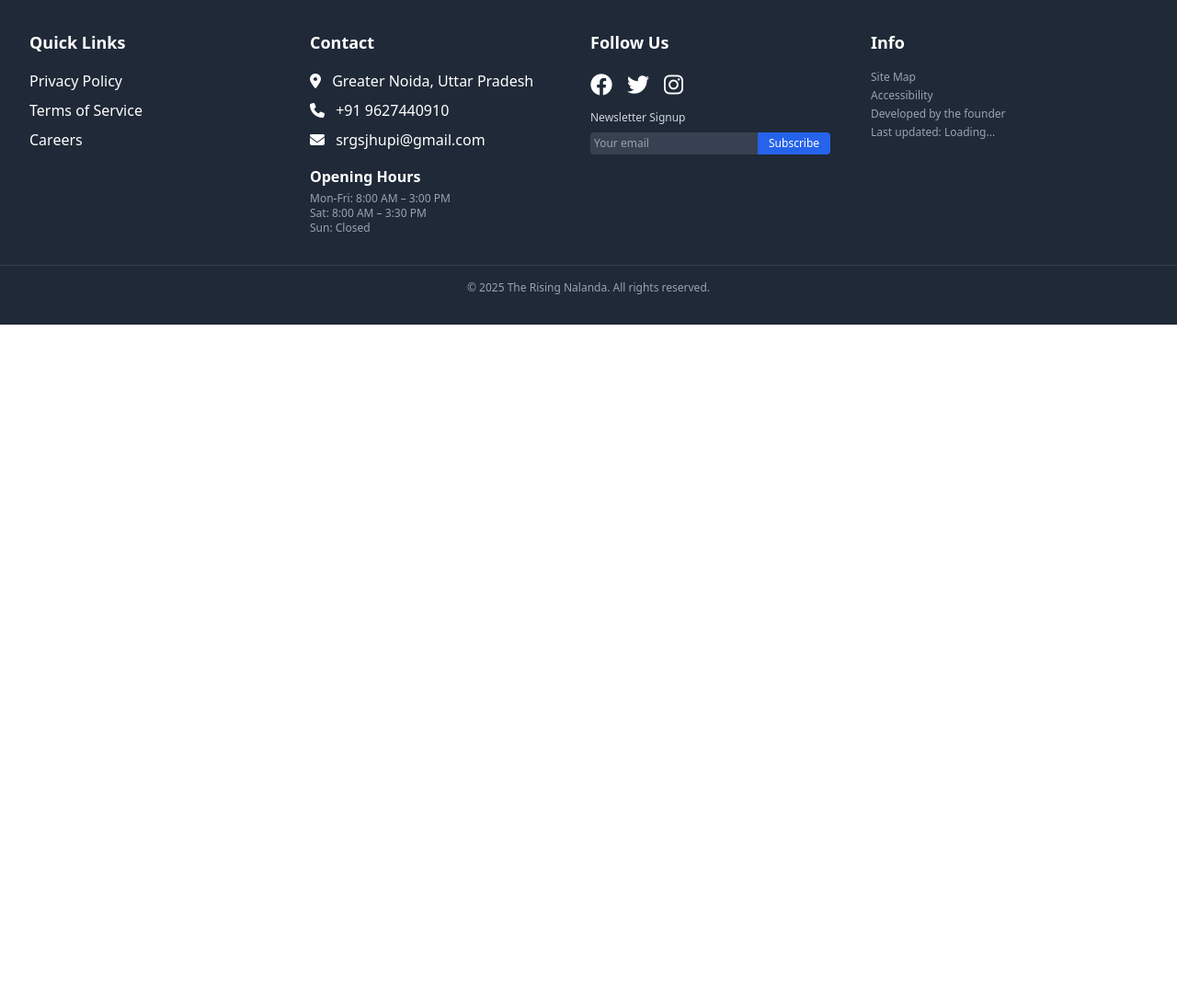
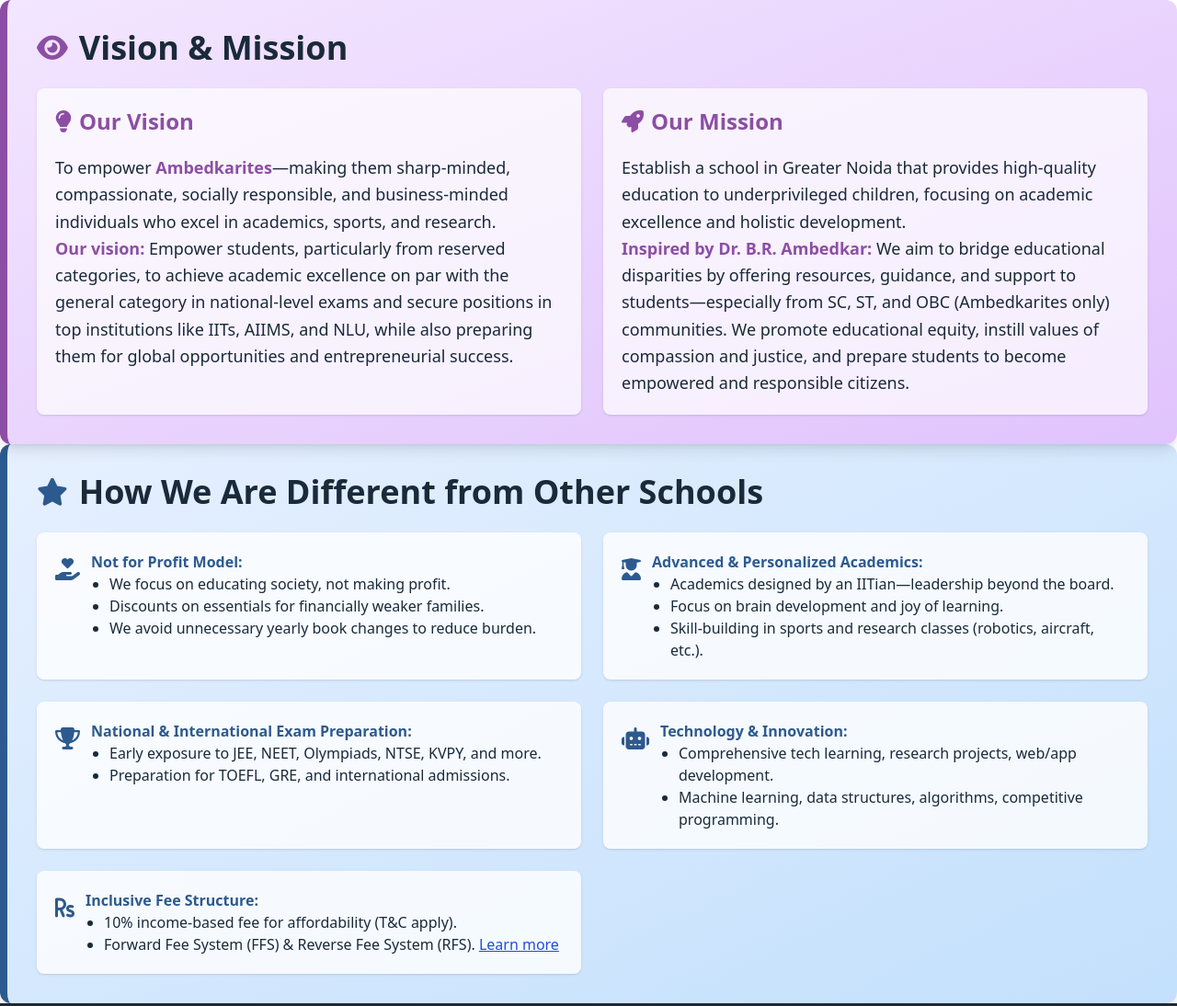
Before and after one commit to SRGSJHUPI/school, a plain HTML site: page schTrial.html in a window 1280 px wide. Shown: the top 1094 px of the page at 92% size. Before the commit the page ends 800 px from the top, so only its background shows below. Drawn offline with nearby package versions, Linux system fonts and the light colour scheme.

Commit message:
updating faculty,contact

```diff
--- a/schTrial.html
+++ b/schTrial.html
@@ -8,6 +8,106 @@
         <link rel="stylesheet" href="https://cdnjs.cloudflare.com/ajax/libs/font-awesome/6.4.0/css/all.min.css" />
 </head>
 <body>
+    <section id="vision" class="rounded-xl bg-gradient-to-br from-[#f3e6ff] to-[#e0c3fc] border-l-8 border-[#8c4ea4] shadow-lg p-8 max-w-none relative overflow-hidden">
+  <div class="font-bold text-4xl text-[#1a2a3a] mb-6 flex items-center gap-3">
+    <i class="fas fa-eye text-[#8c4ea4] text-3xl"></i>
+    Vision & Mission
+  </div>
+  <div class="grid md:grid-cols-2 gap-6">
+    <!-- Vision Card -->
+    <div class="bg-white/70 rounded-lg shadow p-5 flex flex-col gap-3">
+      <div class="flex items-center gap-2 mb-2">
+        <i class="fas fa-lightbulb text-2xl text-[#8c4ea4]"></i>
+        <span class="font-semibold text-2xl text-[#8c4ea4]">Our Vision</span>
+      </div>
+      <p class="text-[#1a2a3a] text-lg leading-relaxed">
+        To empower <span class="font-bold text-[#8c4ea4]">Ambedkarites</span>—making them sharp-minded, compassionate, socially responsible, and business-minded individuals who excel in academics, sports, and research.<br>
+        <span class="text-[#8c4ea4] font-semibold">Our vision:</span> Empower students, particularly from reserved categories, to achieve academic excellence on par with the general category in national-level exams and secure positions in top institutions like IITs, AIIMS, and NLU, while also preparing them for global opportunities and entrepreneurial success.
+      </p>
+    </div>
+    <!-- Mission Card -->
+    <div class="bg-white/70 rounded-lg shadow p-5 flex flex-col gap-3">
+      <div class="flex items-center gap-2 mb-2">
+        <i class="fas fa-rocket text-2xl text-[#8c4ea4]"></i>
+        <span class="font-semibold text-2xl text-[#8c4ea4]">Our Mission</span>
+      </div>
+      <p class="text-[#1a2a3a] text-lg leading-relaxed">
+        Establish a school in Greater Noida that provides high-quality education to underprivileged children, focusing on academic excellence and holistic development.<br>
+        <span class="text-[#8c4ea4] font-semibold">Inspired by Dr. B.R. Ambedkar:</span> We aim to bridge educational disparities by offering resources, guidance, and support to students—especially from SC, ST, and OBC (Ambedkarites only) communities. We promote educational equity, instill values of compassion and justice, and prepare students to become empowered and responsible citizens.
+      </p>
+    </div>
+  </div>
+</section>
+
+
+<section id="board" class="rounded-xl bg-gradient-to-br from-[#e6f0ff] to-[#c3e0fc] border-l-8 border-[#2d5a8e] shadow-lg p-8">
+  <div class="font-bold text-4xl text-[#1a2a3a] mb-6 flex items-center gap-3">
+    <i class="fas fa-star text-[#2d5a8e] text-3xl"></i>
+    How We Are Different from Other Schools
+  </div>
+  <div class="grid md:grid-cols-2 gap-6">
+    <!-- Card 1 -->
+    <div class="bg-white/80 rounded-lg shadow p-5 flex gap-3">
+      <i class="fas fa-hand-holding-heart text-2xl text-[#2d5a8e] mt-1"></i>
+      <div>
+        <span class="font-bold text-[#2d5a8e]">Not for Profit Model:</span>
+        <ul class="list-disc pl-5 text-base text-[#1a2a3a]">
+          <li>We focus on educating society, not making profit.</li>
+          <li>Discounts on essentials for financially weaker families.</li>
+          <li>We avoid unnecessary yearly book changes to reduce burden.</li>
+        </ul>
+      </div>
+    </div>
+    <!-- Card 2 -->
+    <div class="bg-white/80 rounded-lg shadow p-5 flex gap-3">
+      <i class="fas fa-user-graduate text-2xl text-[#2d5a8e] mt-1"></i>
+      <div>
+        <span class="font-bold text-[#2d5a8e]">Advanced & Personalized Academics:</span>
+        <ul class="list-disc pl-5 text-base text-[#1a2a3a]">
+          <li>Academics designed by an IITian—leadership beyond the board.</li>
+          <li>Focus on brain development and joy of learning.</li>
+          <li>Skill-building in sports and research classes (robotics, aircraft, etc.).</li>
+        </ul>
+      </div>
+    </div>
+    <!-- Card 3 -->
+    <div class="bg-white/80 rounded-lg shadow p-5 flex gap-3">
+      <i class="fas fa-trophy text-2xl text-[#2d5a8e] mt-1"></i>
+      <div>
+        <span class="font-bold text-[#2d5a8e]">National & International Exam Preparation:</span>
+        <ul class="list-disc pl-5 text-base text-[#1a2a3a]">
+          <li>Early exposure to JEE, NEET, Olympiads, NTSE, KVPY, and more.</li>
+          <li>Preparation for TOEFL, GRE, and international admissions.</li>
+        </ul>
+      </div>
+    </div>
+    <!-- Card 4 -->
+    <div class="bg-white/80 rounded-lg shadow p-5 flex gap-3">
+      <i class="fas fa-robot text-2xl text-[#2d5a8e] mt-1"></i>
+      <div>
+        <span class="font-bold text-[#2d5a8e]">Technology & Innovation:</span>
+        <ul class="list-disc pl-5 text-base text-[#1a2a3a]">
+          <li>Comprehensive tech learning, research projects, web/app development.</li>
+          <li>Machine learning, data structures, algorithms, competitive programming.</li>
+        </ul>
+      </div>
+    </div>
+    <!-- Card 5 -->
+    <div class="bg-white/80 rounded-lg shadow p-5 flex gap-3">
+      <i class="fas fa-rupee-sign text-2xl text-[#2d5a8e] mt-1"></i>
+      <div>
+        <span class="font-bold text-[#2d5a8e]">Inclusive Fee Structure:</span>
+        <ul class="list-disc pl-5 text-base text-[#1a2a3a]">
+          <li>10% income-based fee for affordability (T&C apply).</li>
+          <li>Forward Fee System (FFS) & Reverse Fee System (RFS). <a href="admission.html#fee-and-scholarships" class="text-blue-700 underline">Learn more</a></li>
+        </ul>
+      </div>
+    </div>
+  </div>
+</section>
+
+
+
 
     <footer class="bg-gray-800 text-white py-8">
   <div class="container mx-auto grid grid-cols-1 md:grid-cols-4 gap-1 px-8">
```
Also changed, not shown: contact.html (+1 -1 lines), faculty.html (+4 -4 lines).
